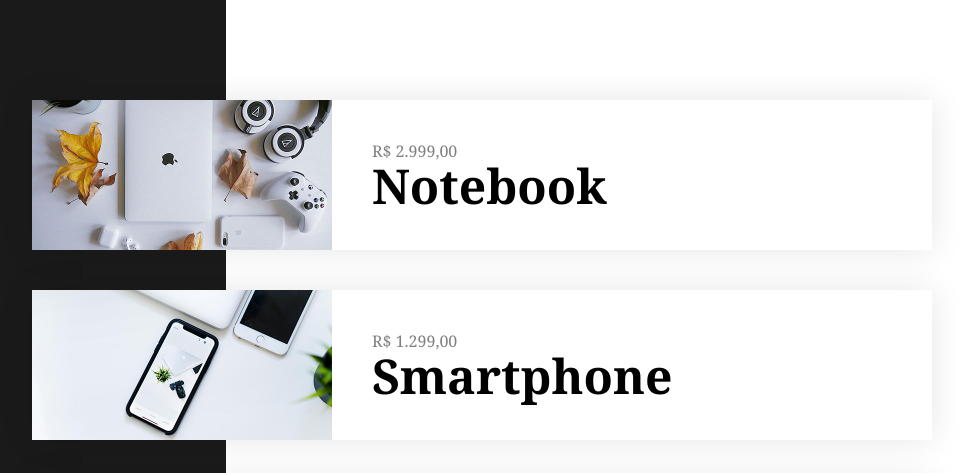
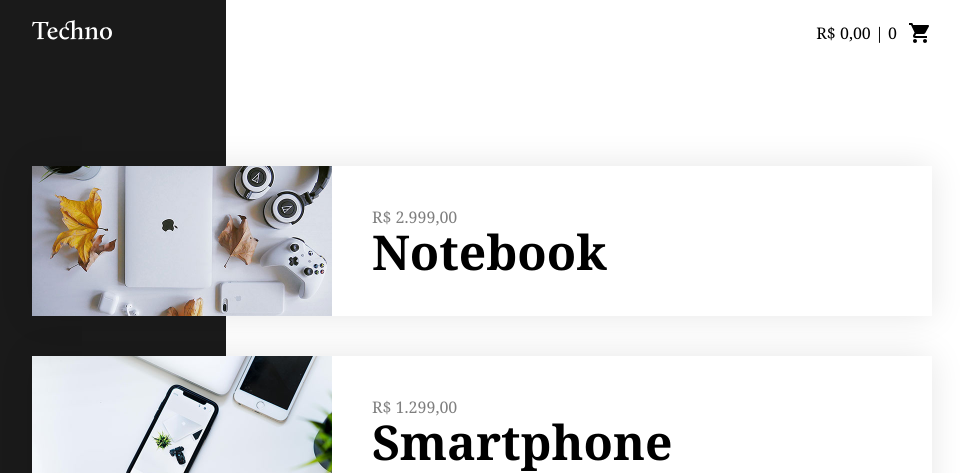
Before and after one commit to WillRy/vuejs2-completo, a PHP site: page / in a window 1280 px wide. Shown: the top 473 px of the page, without its empty margins (158-1118 px from the left). Run offline with PHP 8.4, Linux system fonts and the light colour scheme.

Commit message:
Adicionar item ao carrinho
- Adicionado ação ao botão de adicionar
  item ao carrinho
- Exibição do total e qtd de produtos
  do carrinho no cabeçalho do site
- Criado alert para exibir mensagens

```diff
--- a/04-techno-projeto/app.js
+++ b/04-techno-projeto/app.js
@@ -3,6 +3,9 @@
   data: {
     produtos: [],
     produto: false,
+    carrinho: [],
+    mensagemAlerta: "Produto adicionado",
+    alertaAtivo: false,
   },
   filters: {
     numeroPreco(valor) {
@@ -10,6 +13,11 @@
         style: "currency",
         currency: "BRL",
       });
+    },
+  },
+  computed: {
+    carrinhoTotal() {
+      return this.carrinho.reduce((prev, cur) => prev + cur.preco, 0);
     },
   },
   methods: {
@@ -37,8 +45,52 @@
     fecharModal({ target, currentTarget }) {
       if (target === currentTarget) this.produto = false;
     },
+    adicionarItem() {
+      this.produto.estoque--;
+      const { id, nome, preco } = this.produto;
+      this.carrinho.push({
+        id,
+        nome,
+        preco,
+      });
+      this.alerta(`${nome} foi adicionado ao carrinho.`);
+    },
+    removerItem(index) {
+      this.carrinho.splice(index, 1);
+    },
+    checarLocalStorage() {
+      if (window.localStorage.getItem("carrinho")) {
+        this.carrinho = JSON.parse(window.localStorage.getItem("carrinho"));
+      }
+    },
+    alerta(mensagem) {
+      this.mensagemAlerta = mensagem;
+      this.alertaAtivo = true;
+      window.setTimeout(() => {
+        this.mensagemAlerta = "";
+        this.alertaAtivo = false;
+      }, 1500);
+    },
+    router(){
+      const hash = window.location.hash;
+      if(hash){
+        this.fetchProduto(hash.replace('#',''));
+      }
+    }
+  },
+  watch: {
+    carrinho() {
+      window.localStorage.setItem("carrinho", JSON.stringify(this.carrinho));
+    },
+    produto(){
+      document.title = this.produto.nome || 'Techno';
+      const hash = this.produto.id || ''
+      window.history.pushState(null, null, `#${hash}`);
+    }
   },
   created() {
     this.fetchProdutos();
+    this.router();
+    this.checarLocalStorage();
   },
 });
--- a/04-techno-projeto/index.html
+++ b/04-techno-projeto/index.html
@@ -17,29 +17,10 @@
   </head>
   <body>
     <div id="app">
-      <section class="modal" v-if="produto" @click="fecharModal">
-        <div class="modal_container">
-          <div class="modal_img">
-            <img :src="produto.img" :alt="produto.nome" />
-          </div>
-          <div class="modal_dados">
-            <button class="modal_fechar" @click="produto = null">X</button>
-            <span class="modal_preco">{{produto.preco | numeroPreco}}</span>
-            <h2 class="modal_titulo">{{produto.nome}}</h2>
-            <p>{{produto.descricao}}</p>
-            <button class="modal_btn">Adicionar Item</button>
-          </div>
-          <div class="avaliacoes">
-            <h2 class="avaliacoes_subtitulo">Avaliações</h2>
-            <ul>
-              <li v-for="avaliacao in produto.avaliacoes" class="avaliacao">
-                <p class="avaliacao_descricao">{{avaliacao.descricao}}</p>
-                <p class="avaliacao_usuario">{{avaliacao.nome}} | {{avaliacao.estrelas}} estrelas</p>
-              </li>
-            </ul>
-          </div>
-        </div>
-      </section>
+      <header class="header">
+        <img class="logo" src="/assets/techno.svg" alt="Techno">
+        <div class="carrinho_menu">{{carrinhoTotal | numeroPreco}} | {{carrinho.length}}</div>
+      </header>
 
       <section class="produtos">
         <div
@@ -55,6 +36,40 @@
           </div>
         </div>
       </section>
+
+      <section class="modal" v-if="produto" @click="fecharModal">
+        <div class="modal_container">
+          <div class="modal_img">
+            <img :src="produto.img" :alt="produto.nome" />
+          </div>
+          <div class="modal_dados">
+            <button class="modal_fechar" @click="produto = null">X</button>
+            <span class="modal_preco">{{produto.preco | numeroPreco}}</span>
+            <h2 class="modal_titulo">{{produto.nome}}</h2>
+            <p>{{produto.descricao}}</p>
+            <button v-if="produto.estoque > 0" class="modal_btn" @click="adicionarItem">Adicionar Item</button>
+            <button v-else class="modal_btn esgotado" disabled>Produto Esgotado</button>
+          </div>
+          <div class="avaliacoes">
+            <h2 class="avaliacoes_subtitulo">Avaliações</h2>
+            <ul>
+              <li v-for="avaliacao in produto.avaliacoes" class="avaliacao">
+                <p class="avaliacao_descricao">{{avaliacao.descricao}}</p>
+                <p class="avaliacao_usuario">{{avaliacao.nome}} | {{avaliacao.estrelas}} estrelas</p>
+              </li>
+            </ul>
+          </div>
+        </div>
+      </section>
+
+
+
+      <div class="alerta" :class="{ativo: alertaAtivo}">
+        <p class="alerta_mensagem">
+          {{mensagemAlerta}}
+        </p>
+      </div>
+
     </div>
     <script src="./app.js"></script>
   </body>
--- a/04-techno-projeto/style.css
+++ b/04-techno-projeto/style.css
@@ -23,6 +23,35 @@
 
 #app {
   padding: 0 80px;
+}
+
+/* HEADER */
+
+.header {
+  display: flex;
+  justify-content: space-between;
+
+  max-width: 900px;
+  padding: 20px 0;
+  margin: 0 auto;
+}
+
+.logo {
+  width: 80px;
+}
+
+.carrinho_menu::after {
+  content: "";
+  display: inline-block;
+  background: url("./assets/carrinho.svg") no-repeat center center;
+  height: 25px;
+  width: 25px;
+  margin-left: 10px;
+}
+
+.carrinho_menu {
+  display: flex;
+  align-items: center;
 }
 
 /* LISTA PRODUTOS */
```
Also changed, not shown: other parts of 04-techno-projeto/style.css (+40 -0 lines).
